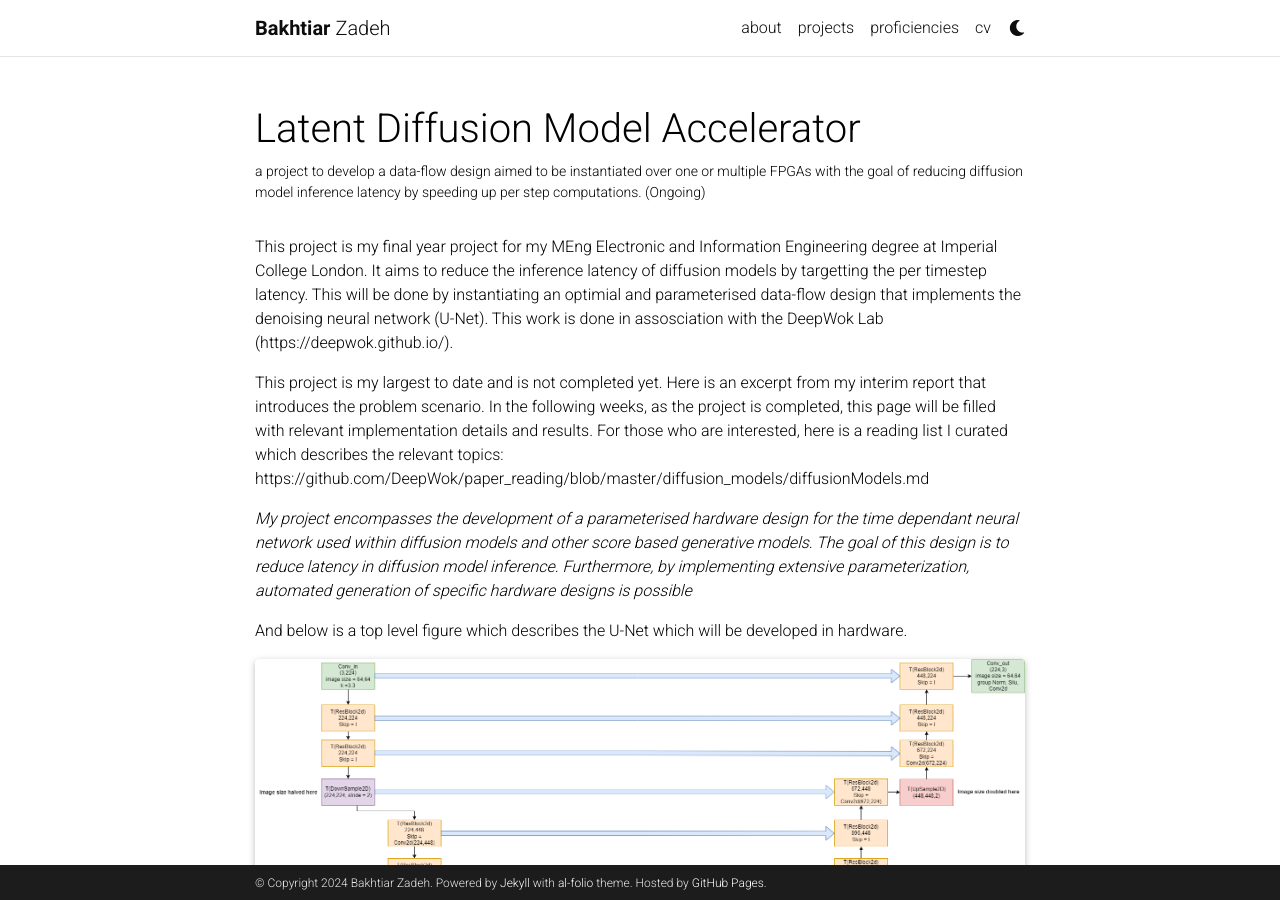
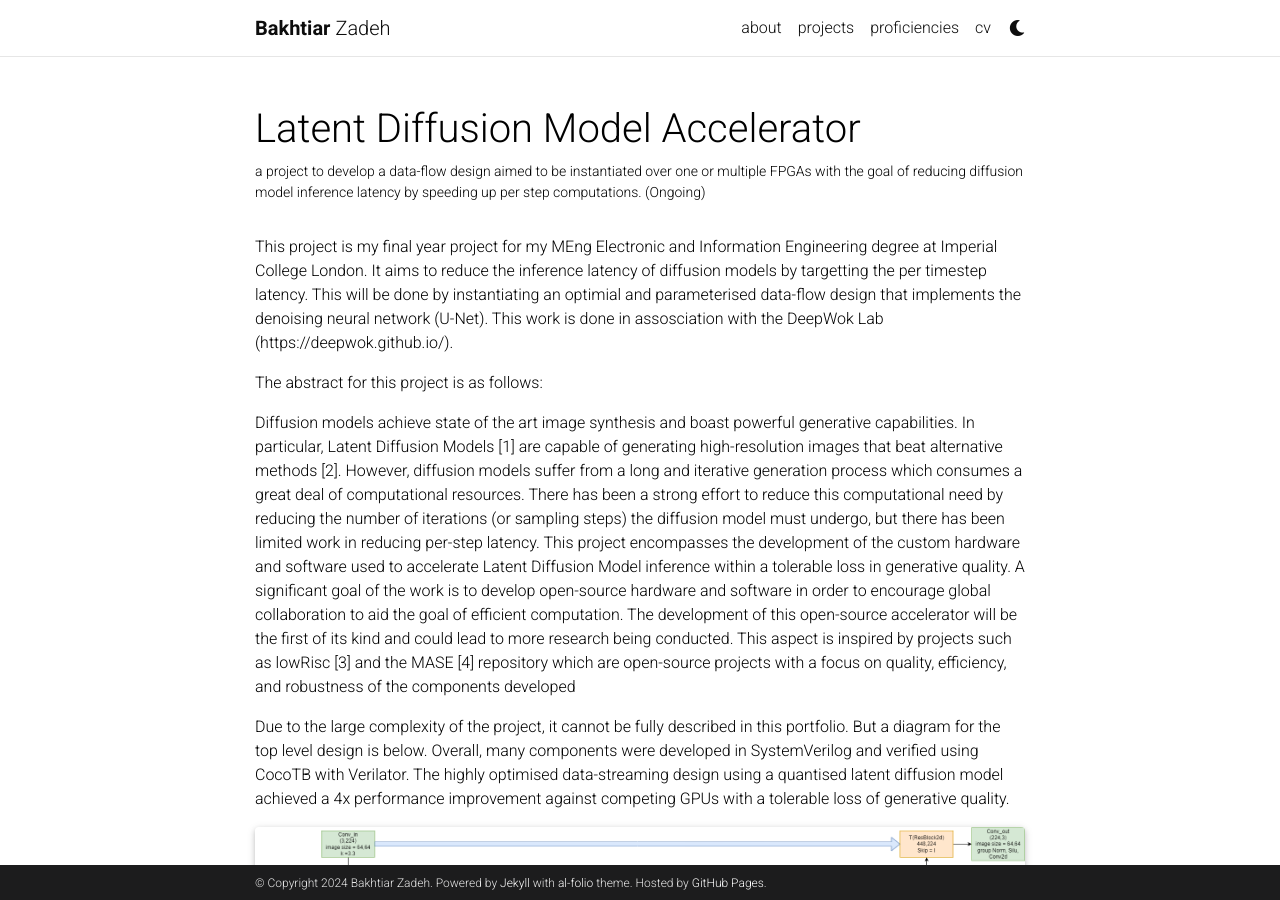
Before and after one commit to bakhtiarZ/bakhtiarZ.github.io, a Jekyll site: the page built from _projects/1_project.md, in a window 1280 px wide and 900 px high. Built offline with Jekyll 4.4.1, drawn with Linux system fonts in a browser that asks for light colours; full-size pictures stand in for the smaller copies a plugin makes; comment, search, counter and statistics services are not loaded; a style sheet for code colours, icons or effects is not loaded.

Commit message:
more updates

```diff
--- a/_projects/1_project.md
+++ b/_projects/1_project.md
@@ -9,15 +9,23 @@ category: work
 
 This project is my final year project for my MEng Electronic and Information Engineering degree at Imperial College London. It aims to reduce the inference latency of diffusion models by targetting the per timestep latency. This will be done by instantiating an optimial and parameterised data-flow design that implements the denoising neural network (U-Net). This work is done in assosciation with the DeepWok Lab (https://deepwok.github.io/).
 
-This project is my largest to date and is not completed yet. Here is an excerpt from my interim report that introduces the problem scenario. In the following weeks, as the project is completed, this page will be filled with relevant implementation details and results. For those who are interested, here is a reading list I curated which describes the relevant topics: https://github.com/DeepWok/paper_reading/blob/master/diffusion_models/diffusionModels.md
+The abstract for this project is as follows:
 
-*My project encompasses the development of a parameterised hardware design for the time dependant neural
-network used within diffusion models and other score based generative models. The goal of this design is
-to reduce latency in diffusion model inference. Furthermore, by implementing extensive parameterization,
-automated generation of specific hardware designs is possible*
+Diffusion models achieve state of the art image synthesis and boast powerful generative capabilities.
+In particular, Latent Diffusion Models [1] are capable of generating high-resolution images that
+beat alternative methods [2]. However, diffusion models suffer from a long and iterative generation
+process which consumes a great deal of computational resources. There has been a strong effort
+to reduce this computational need by reducing the number of iterations (or sampling steps) the
+diffusion model must undergo, but there has been limited work in reducing per-step latency. This
+project encompasses the development of the custom hardware and software used to accelerate
+Latent Diffusion Model inference within a tolerable loss in generative quality. A significant goal of
+the work is to develop open-source hardware and software in order to encourage global collaboration
+to aid the goal of efficient computation. The development of this open-source accelerator will be
+the first of its kind and could lead to more research being conducted. This aspect is inspired by
+projects such as lowRisc [3] and the MASE [4] repository which are open-source projects with a
+focus on quality, efficiency, and robustness of the components developed
 
-
-And below is a top level figure which describes the U-Net which will be developed in hardware.
+Due to the large complexity of the project, it cannot be fully described in this portfolio. But a diagram for the top level design is below. Overall, many components were developed in SystemVerilog and verified using CocoTB with Verilator. The highly optimised data-streaming design using a quantised latent diffusion model achieved a 4x performance improvement against competing GPUs with a tolerable loss of generative quality.
 
 <div class="row">
     <div class="col-sm mt-3 mt-md-0">
```
